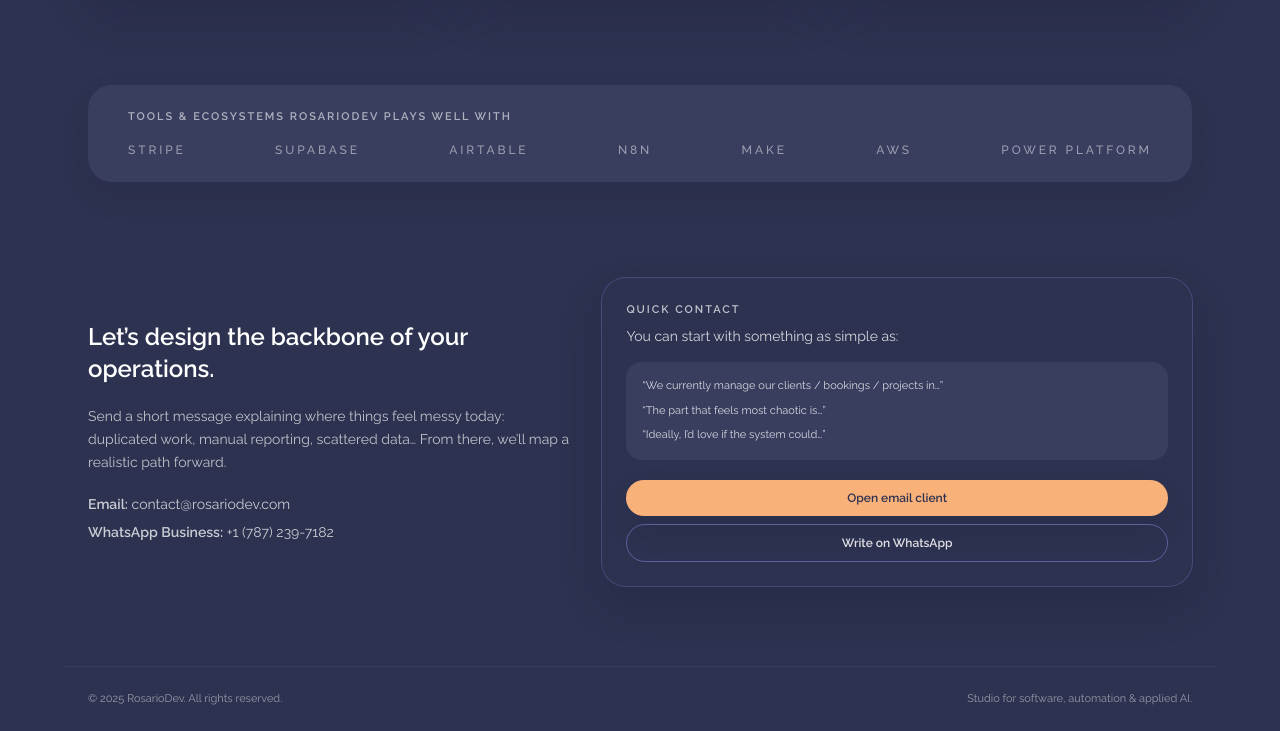
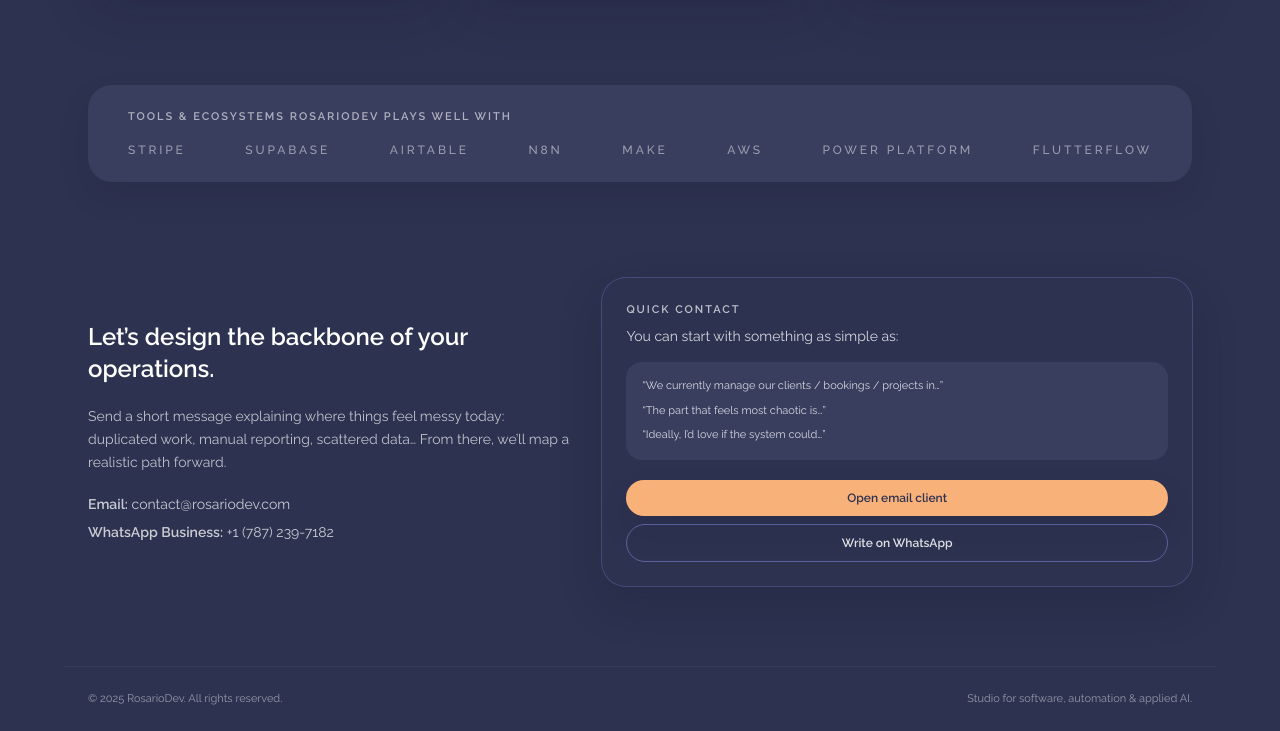
Before and after one commit to luisrosariodev/rosariodev-landing, a plain HTML site: page index.html in a window 1280 px wide. Shown: the part 1846-2577 px from the top of the page. Drawn offline with nearby package versions, Linux system fonts and the light colour scheme.

Commit message:
Add Flutterflow to the technology list in index.html

```diff
--- a/index.html
+++ b/index.html
@@ -469,6 +469,7 @@
               <span>Make</span>
               <span>AWS</span>
               <span>Power Platform</span>
+              <span>Flutterflow</span>
             </div>
           </div>
         </div>
```
